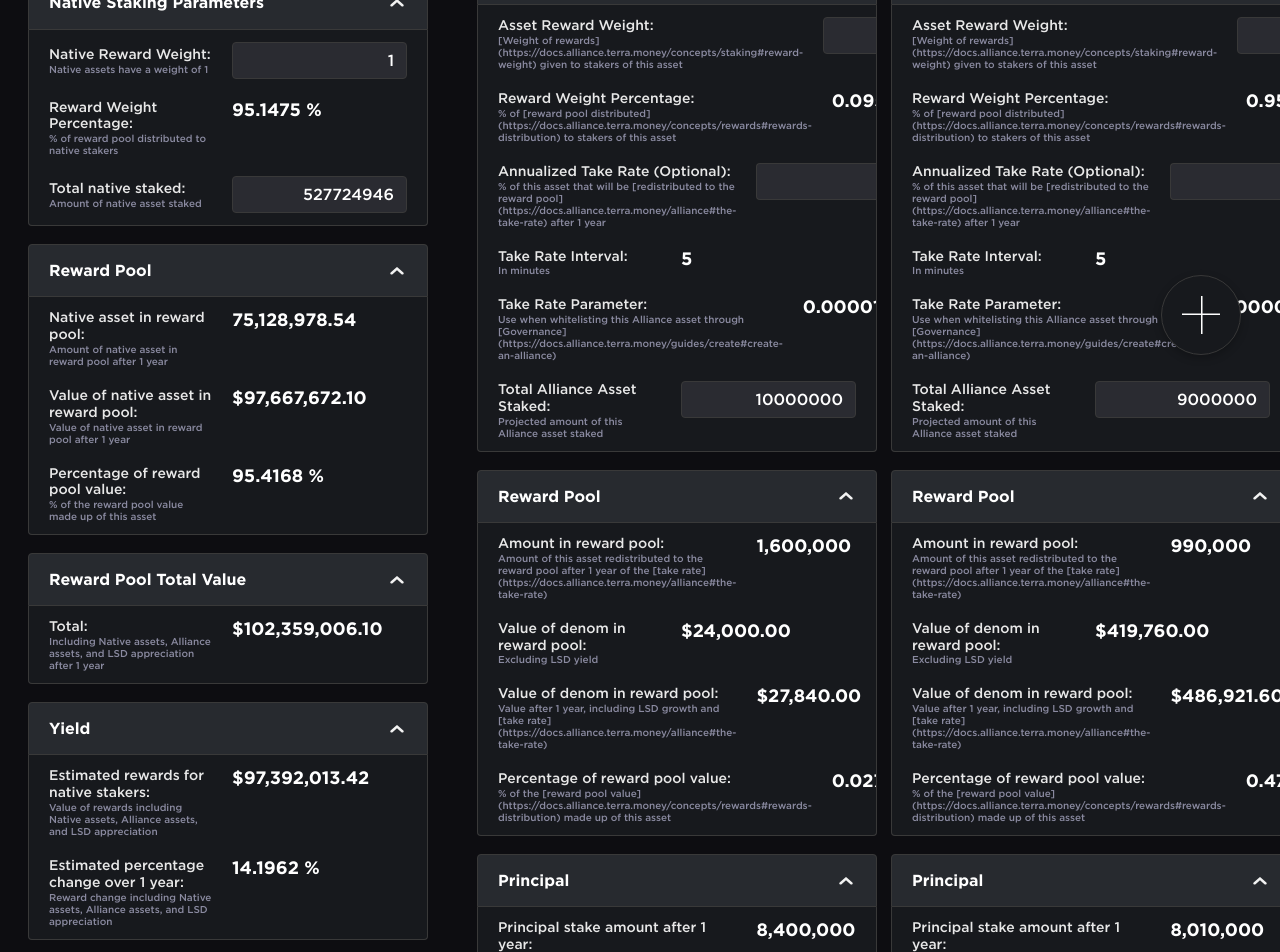
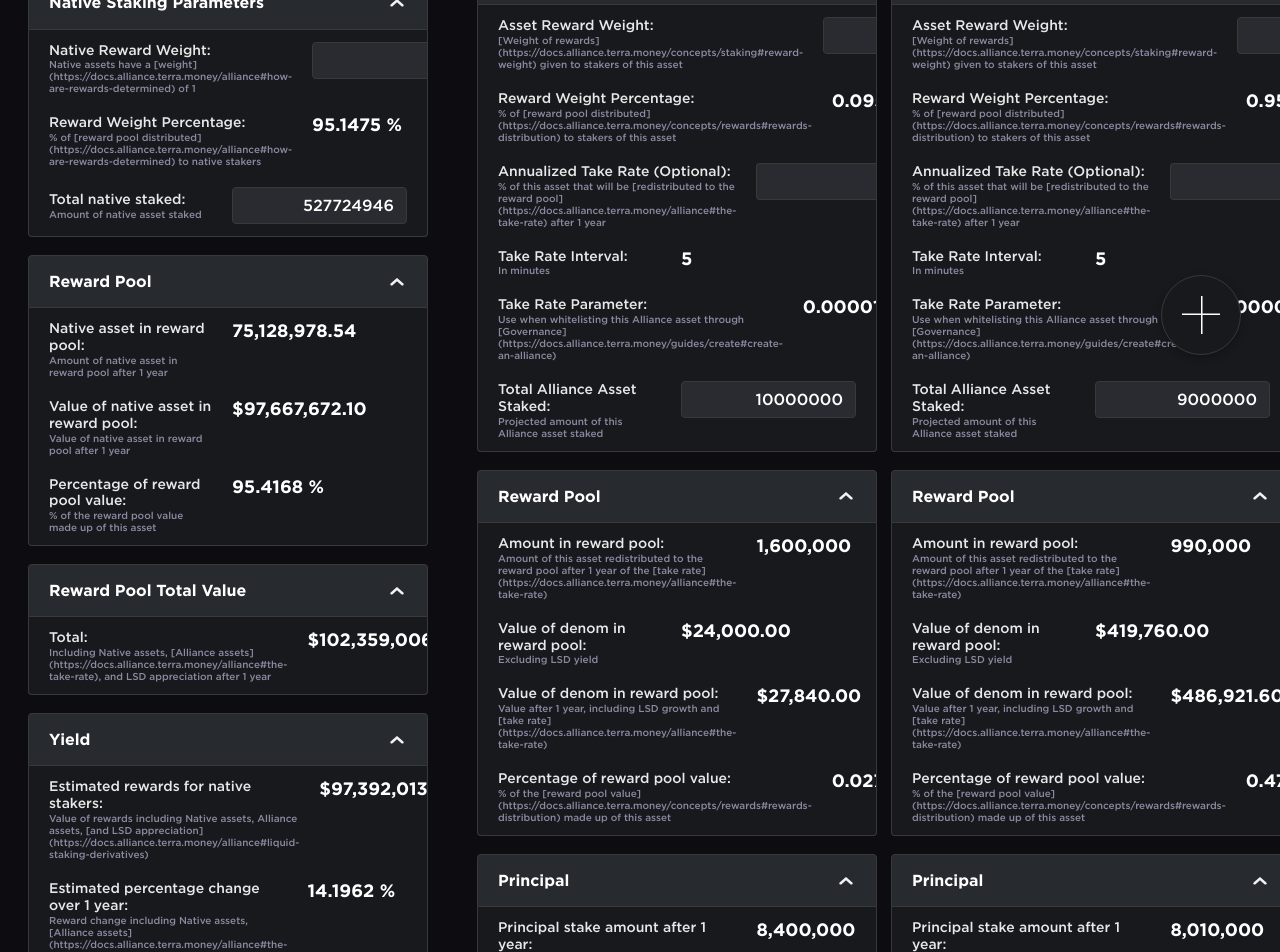
Before and after one commit to terra-money/alliance-estimator, a React (Create React App) app: page /mock-data in a window 1280 px wide. Shown: the part 420-1372 px from the top of the page. Built offline with nearby package versions, Linux system fonts and the light colour scheme.

Commit message:
Update native.ts

```diff
--- a/src/data/native.ts
+++ b/src/data/native.ts
@@ -71,14 +71,14 @@ export const nativeFields: NativeField[] = [
   {
     group: "Native Staking Parameters",
     label: "Native Reward Weight",
-    secondaryLabel: "Native assets have a weight of 1",
+    secondaryLabel: "Native assets have a [weight](https://docs.alliance.terra.money/alliance#how-are-rewards-determined) of 1",
     input: true,
     name: "allianceRewardWeight",
   },
   {
     group: "Native Staking Parameters",
     label: "Reward Weight Percentage",
-    secondaryLabel: "% of reward pool distributed to native stakers",
+    secondaryLabel: "% of [reward pool distributed](https://docs.alliance.terra.money/alliance#how-are-rewards-determined) to native stakers",
     input: false,
     name: "rewardPoolPercentage",
     format: (value) => (value * 100).toFixed(4) + " %",
@@ -120,7 +120,7 @@ export const nativeFields: NativeField[] = [
     group: "Reward Pool Total Value",
     name: "poolTotalValue",
     label: "Total",
-    secondaryLabel: "Including Native assets, Alliance assets, and LSD appreciation after 1 year",
+    secondaryLabel: "Including Native assets, [Alliance assets](https://docs.alliance.terra.money/alliance#the-take-rate), and LSD appreciation after 1 year",
     input: false,
     format: (value) => currencyFormat(value),
   },
@@ -128,7 +128,7 @@ export const nativeFields: NativeField[] = [
     group: "Yield",
     name: "stakingRewardValue",
     label: "Estimated rewards for native stakers",
-    secondaryLabel: "Value of rewards including Native assets, Alliance assets, and LSD appreciation",
+    secondaryLabel: "Value of rewards including Native assets, Alliance assets, [and LSD appreciation](https://docs.alliance.terra.money/alliance#liquid-staking-derivatives)",
     input: false,
     format: (value) => currencyFormat(value),
   },
@@ -136,7 +136,7 @@ export const nativeFields: NativeField[] = [
     group: "Yield",
     name: "stakingEstimatedPercentage",
     label: "Estimated percentage change over 1 year",
-    secondaryLabel: "Reward change including Native assets, Alliance assets, and LSD appreciation",
+    secondaryLabel: "Reward change including Native assets, [Alliance assets](https://docs.alliance.terra.money/alliance#the-take-rate), and LSD appreciation",
     input: false,
     format: (value) => (value * 100).toFixed(4) + " %",
   },
```
